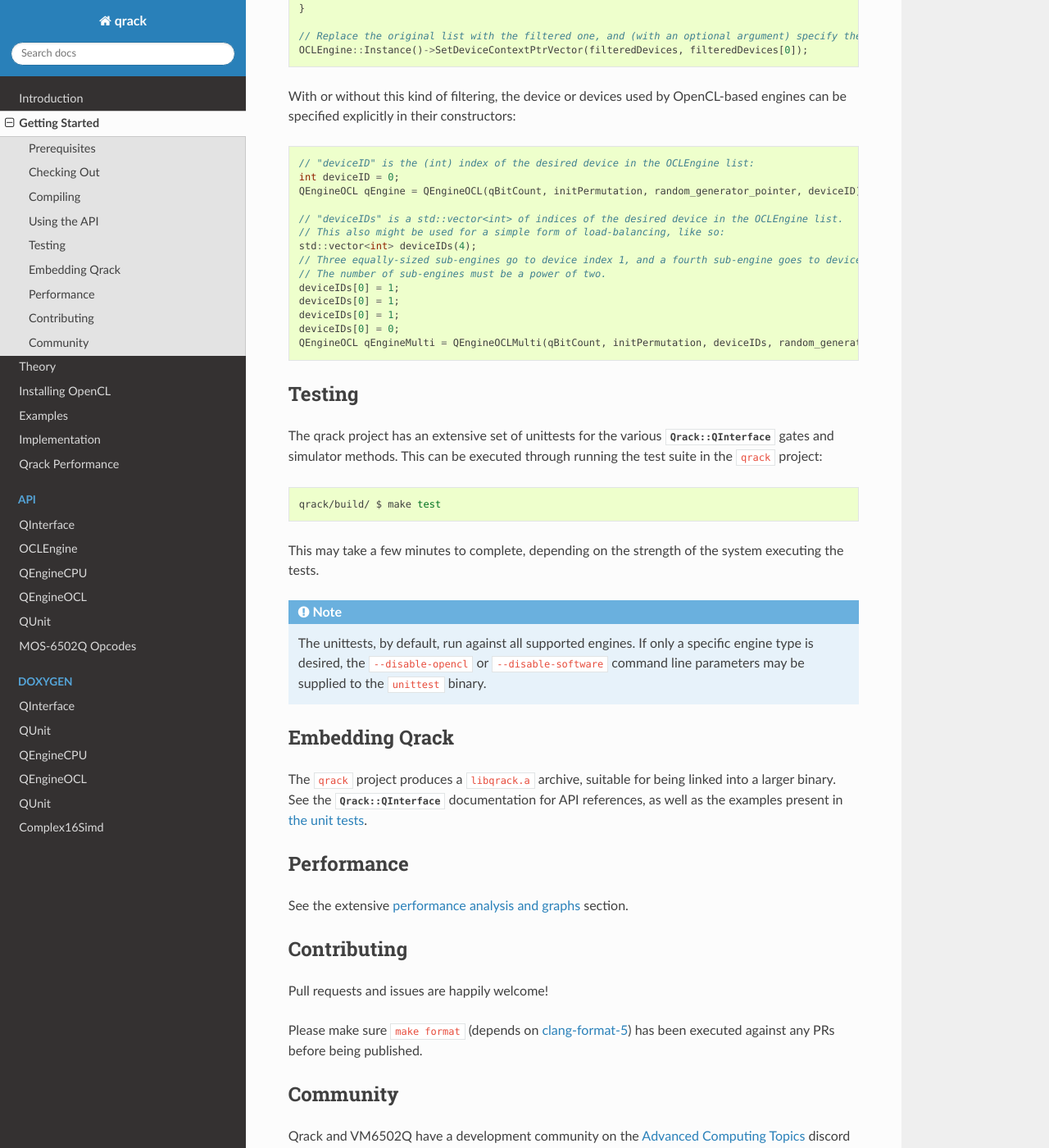
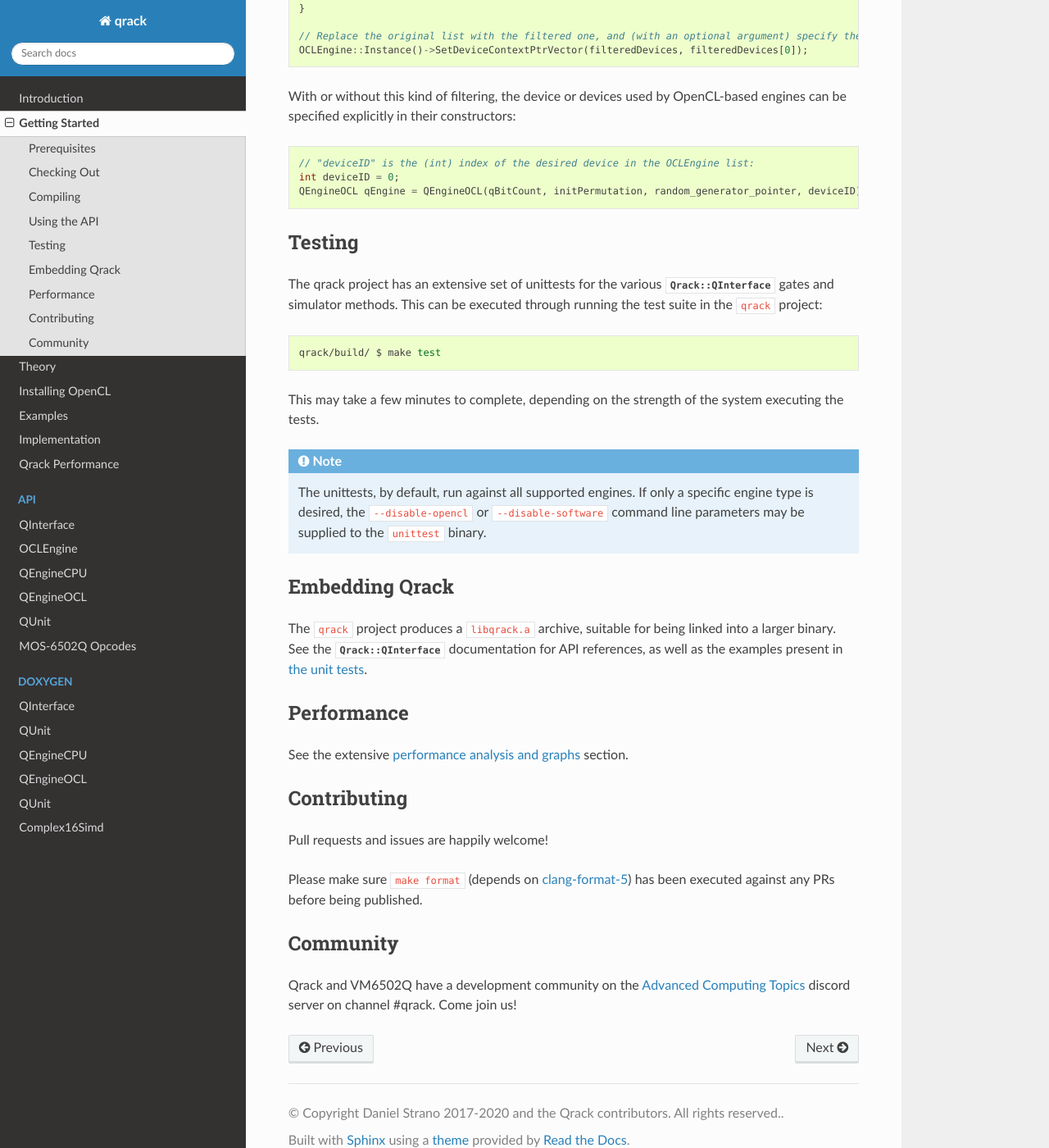
Before and after one commit to vm6502q/qrack.github.io, a Sphinx documentation site: the page built from docs/start.rst, in a window 1280 px wide and 1400 px high, scrolled down 2310 px. Shown: the whole window at 82% size. Built offline with Sphinx 7.4.7 and the Read the Docs theme 2.0.0, drawn with Linux system fonts in a browser that asks for light colours; some of the changed text lies outside the part shown.

Commit message:
Copyright and removing multi engine

```diff
--- a/docs/conf.py
+++ b/docs/conf.py
@@ -26,7 +26,7 @@ run_doxygen('qrack')
 # -- Project information -----------------------------------------------------
 
 project = u'qrack'
-copyright = u'Daniel Strano 2017-2019 and the Qrack contributors. All rights reserved.'
+copyright = u'Daniel Strano 2017-2020 and the Qrack contributors. All rights reserved.'
 author = u'qrack'
 
 # The short X.Y version
--- a/docs/start.rst
+++ b/docs/start.rst
@@ -92,16 +92,6 @@ With or without this kind of filtering, the device or devices used by OpenCL-bas
     int deviceID = 0;
     QEngineOCL qEngine = QEngineOCL(qBitCount, initPermutation, random_generator_pointer, deviceID);
 
-    // "deviceIDs" is a std::vector<int> of indices of the desired device in the OCLEngine list.
-    // This also might be used for a simple form of load-balancing, like so:
-    std::vector<int> deviceIDs(4);
-    // Three equally-sized sub-engines go to device index 1, and a fourth sub-engine goes to device index 0.
-    // The number of sub-engines must be a power of two.
-    deviceIDs[0] = 1;
-    deviceIDs[0] = 1;
-    deviceIDs[0] = 1;
-    deviceIDs[0] = 0;
-    QEngineOCL qEngineMulti = QEngineOCLMulti(qBitCount, initPermutation, deviceIDs, random_generator_pointer);
 
 Testing
 ~~~~~~~
```
Also changed, not shown: other parts of docs/start.rst (+1 -1 lines).
